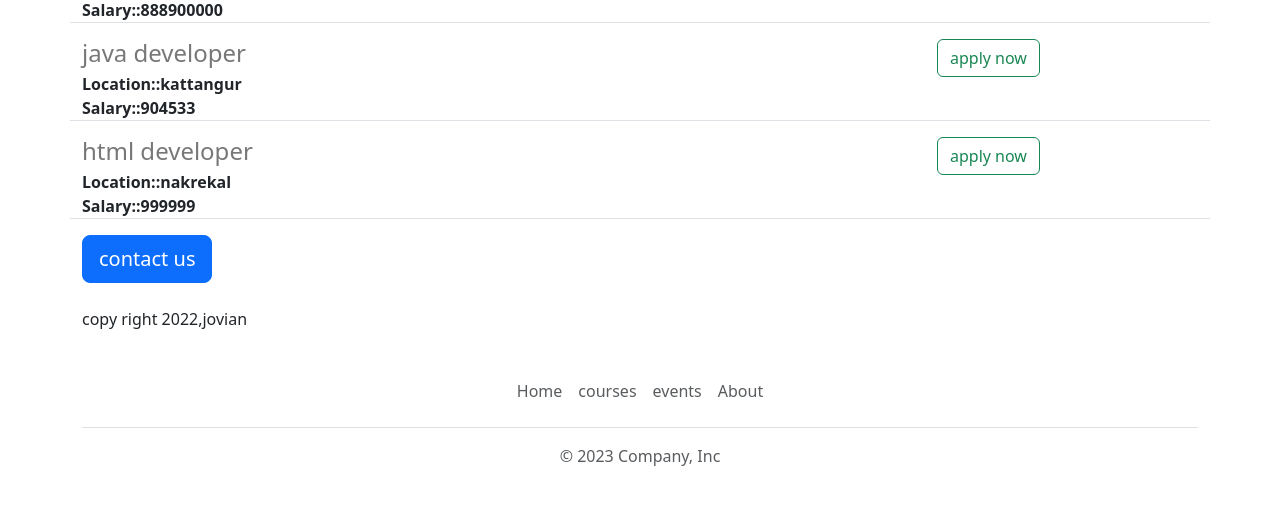
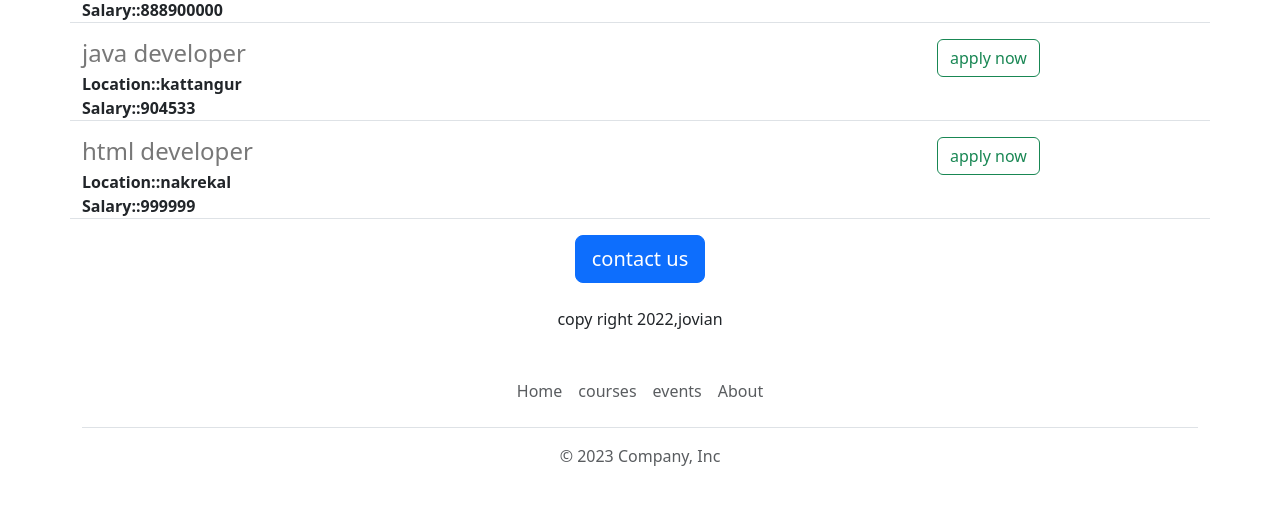
Before and after one commit to harimusham/my-college-bound, a Flask app: page / in a window 1280 px wide. Shown: the part 1201-1725 px from the top of the page. Run offline with Flask 3, Linux system fonts and the light colour scheme.

Commit message:
text centered

```diff
--- a/templates/home.html
+++ b/templates/home.html
@@ -41,7 +41,7 @@
 
       {% endfor %}
     </div>
-    <div class="center">
+    <div style="text-align:center">
     <a href="mailto:harinetha8588@gmail.com?subject=question%20about%20job%20openings&body=My%20name%3A%3A%3Cyour%20name%3E%0D%0AMY%20questions%3A%3Center%20questions%20here%3E" class="btn btn-primary btn-lg">contact us</a>
       <p class="mt-4">copy right 2022,jovian</p>
     </div>
```
